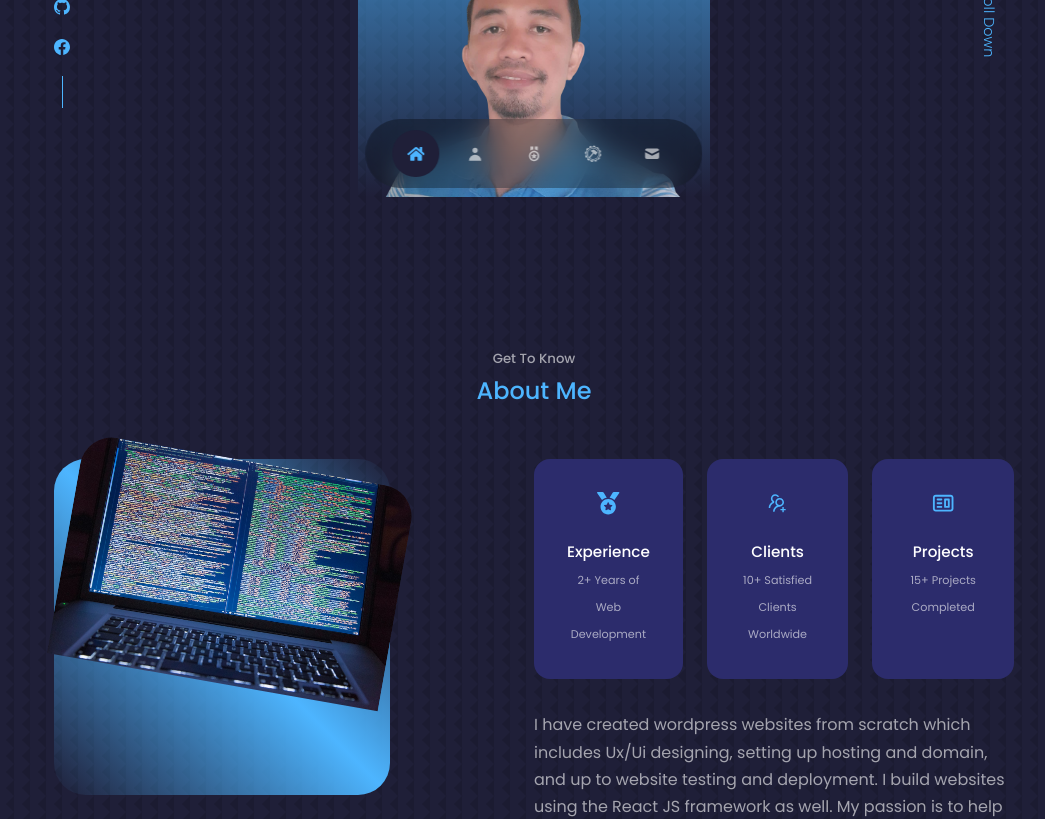
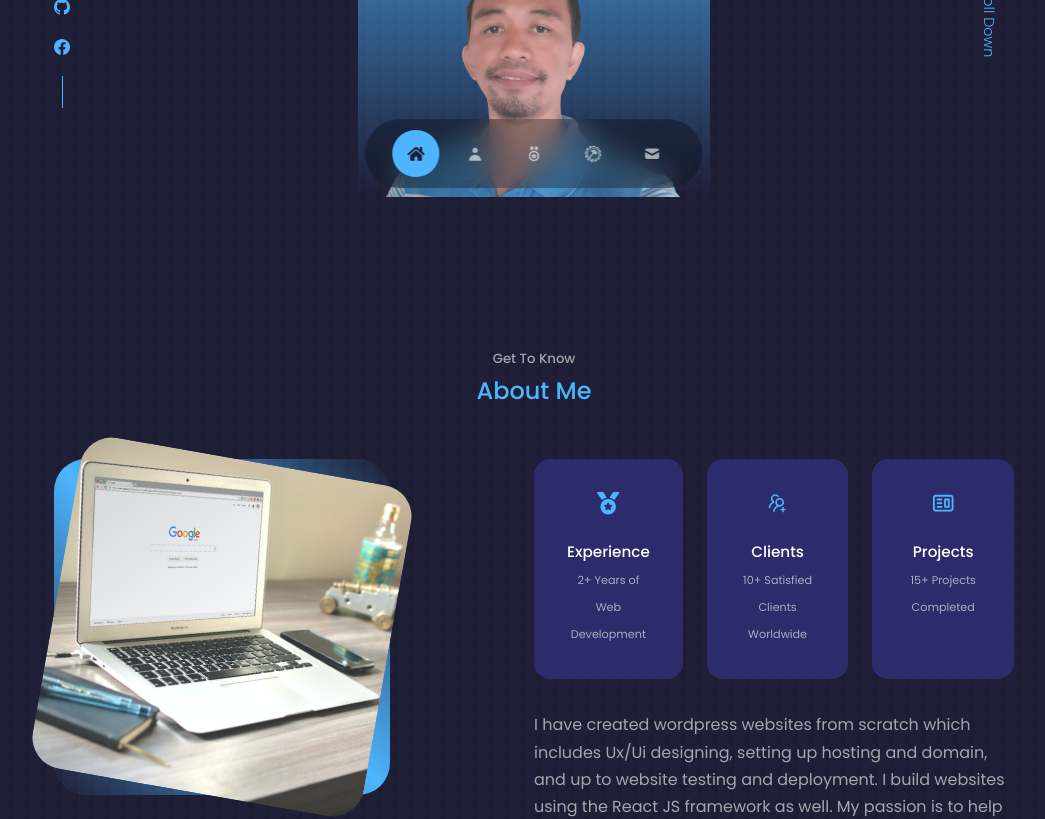
Before and after one commit to darrelaustero2022/reactPortfolio, a React (Create React App) app: page / in a window 1280 px wide. Shown: the part 580-1399 px from the top of the page, without its empty margins (106-1151 px from the left). Built offline with nearby package versions, Linux system fonts and the light colour scheme.

Commit message:
updated img

```diff
--- a/src/Components/About/about.css
+++ b/src/Components/About/about.css
@@ -18,8 +18,14 @@
     place-items: center;
 
 }
+.about__me-image img {
+
+    min-height: 100%;
+    object-fit: cover;
+}
 
 .about__me-image {
+
     aspect-ratio: 1/1;
     border-radius: 2rem;
     overflow: hidden;
--- a/src/Components/nav/nav.css
+++ b/src/Components/nav/nav.css
@@ -25,10 +25,10 @@ nav a {
 }
 
 nav a:hover {
-    background: rgba(0, 0, 0, 0.3);
+    background: var(--color-light);
 }
 
 nav a.active {
-    background: var(--color-bg);
-    color: var(--color-primary);
+    background: var(--color-primary);
+    color: var(--color-bg);
 }
```
Also changed, not shown: src/Assets/aboutpic.jpg.
